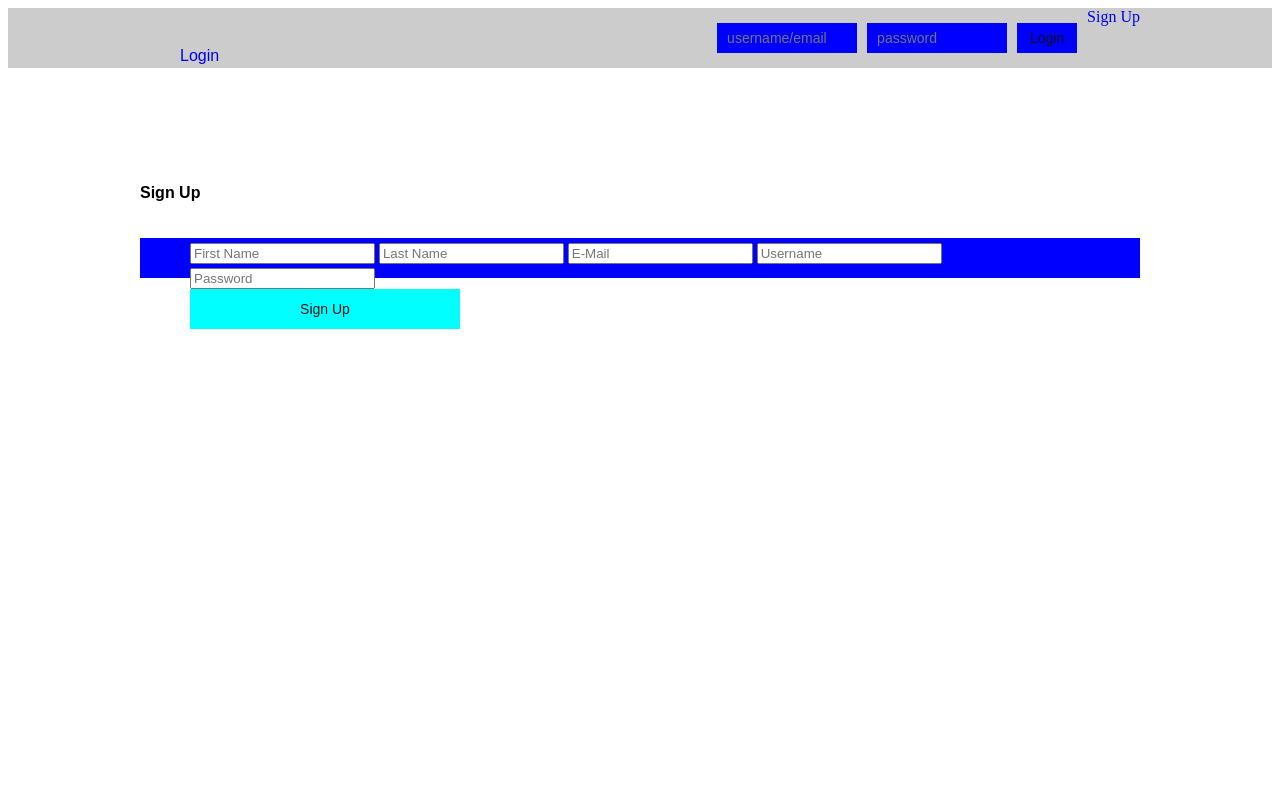
After one commit to rebeccawir23/webdev, a PHP site: page /signup.php in a window 1280 px wide. The commit adds this page. Shown: the top 785 px of the page. Run offline with PHP 8.4, Linux system fonts and the light colour scheme.

Commit message:
Add files via upload

```diff
--- /dev/null
+++ b/login.php
@@ -0,0 +1,29 @@
+<?php
+    session_start();
+?>
+
+<link rel = "stylesheet"
+   type = "text/css"
+   href = "stylesheet.css" />
+<body>
+  <header>
+    <nav>
+      <div class = "main-wrapper">
+        <ul>
+            <li><a href="index.php">Login</a></li>
+          </ul>
+            <div class="nav-login">
+                <form action="includes/login.inc.php" method = "POST">
+                    <input type="text" name="uid" placeholder="username/email">
+                    <input type="password" name="pwd" placeholder="password">
+                    <button type="submit" name="submit">Login</button>
+                </form>
+                <a href="signup.php">Sign Up</a>
+          </div>
+        </div>
+      </nav>
+
+
+    </header>
+
+</body>
--- /dev/null
+++ b/signup.php
@@ -0,0 +1,18 @@
+<?php
+    include_once 'login.php'
+
+?>
+
+<section class="main-container">
+    <div class="main-wrapper">
+        <h2>Sign Up</h2>
+        <form class="signup-form" action="includes/signup.inc.php" method="POST">
+            <input type="text" name="first" placeholder="First Name">
+            <input type="text" name="last" placeholder="Last Name">
+            <input type="text" name="email" placeholder="E-Mail">
+            <input type="text" name="uid" placeholder="Username">
+            <input type="text" name="pwd" placeholder="Password">
+            <button type="submit" name="submit">Sign Up</button>
+        </form>
+    </div>
+</section>
--- a/stylesheet.css
+++ b/stylesheet.css
@@ -103,3 +103,133 @@ body {
 	max-width:100%;
 	height: auto;
 }
+
+a{
+    text-decoration: none;
+}
+
+.main-wrapper{
+    margin: 0 auto;
+    width: 1000px;
+
+}
+
+header nav{
+    width: 100%;
+    height: 60px;
+    background-color: #ccc;
+}
+
+header nav ul{
+   float: left;
+}
+
+header nav ul li{
+   float: left;
+    list-style: none;
+}
+
+header nav ul li a{
+   font-family: arial;
+    font-size: 16px;
+    line-height: 63px;
+}
+
+header .nav-login{
+    float: right;
+
+}
+
+header .nav-login form {
+    float: left;
+    padding-top: 15px;
+}
+
+header .nav-login form input {
+    float: left;
+    width: 140px;
+    height: 30px;
+    padding: 0px 10px;
+    margin-right: 10px;
+    border: none;
+    background-color: blue;
+    font-family: arial;
+    font-size: 14px;
+    color: #111;
+    line-height: 30px;
+}
+
+header .nav-login form button {
+    float: left;
+    width: 60px;
+    height: 30px;
+    margin-right: 10px;
+    border: none;
+    background-color: blue;
+    font-family: arial;
+    font-size: 14px;
+    color: #111;
+    cursor: pointer;
+}
+
+header .nav-login form button:hover {
+   background-color: aqua;
+}
+
+header nav-login a{
+    display: block;
+    width: 60px;
+    height: 60px;
+    border: none;
+    float: left;
+    background-color: antiquewhite;
+    cursor: pointer;
+   font-family: arial;
+    font-size: 16px;
+    line-height: 63px;
+}
+
+.main-container{
+    padding-top:40px;
+
+}
+
+.main-container h2{
+    padding-top:40px;
+    font-family: arial;
+    font-size: 16px;
+    line-height: 63px;
+}
+
+
+/* signup.php */
+
+.signup-form {
+    width: 90%;
+    height: 40px;
+    margin-bottom 4px;
+    padding: 0px 5%;
+    border: none;
+    background-color: blue;
+    font-family: arial;
+    font-size: 14px;
+    line-height: 30px;
+    color: #111;
+
+}
+
+.signup-form button {
+    display: block;
+    width: 30%;
+    height: 40px;
+    border: none;
+    background-color: aqua;
+    font-family: arial;
+    font-size: 14px;
+    color: #111;
+    cursor: pointer;
+}
+
+.signup-form button: hover {
+   background-color: lightblue;
+}
```
Also changed, not shown: index.php (+7 -3 lines).
